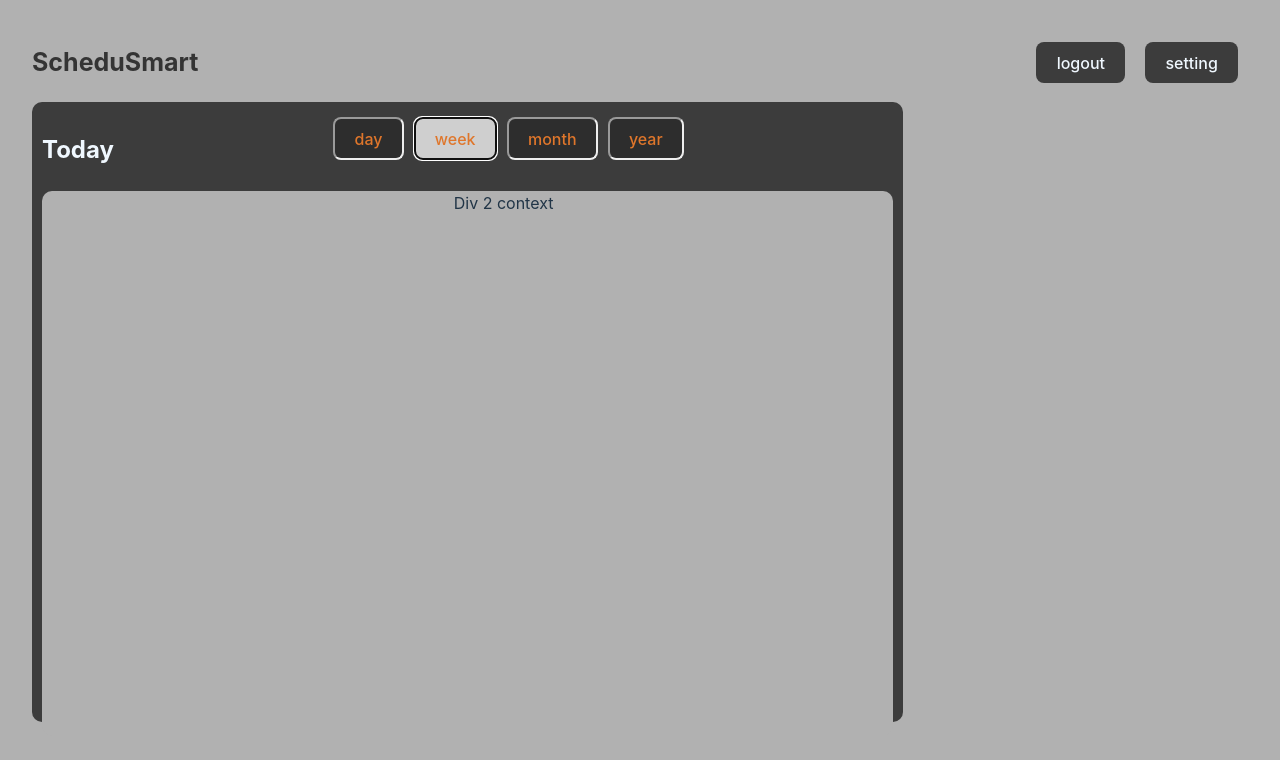
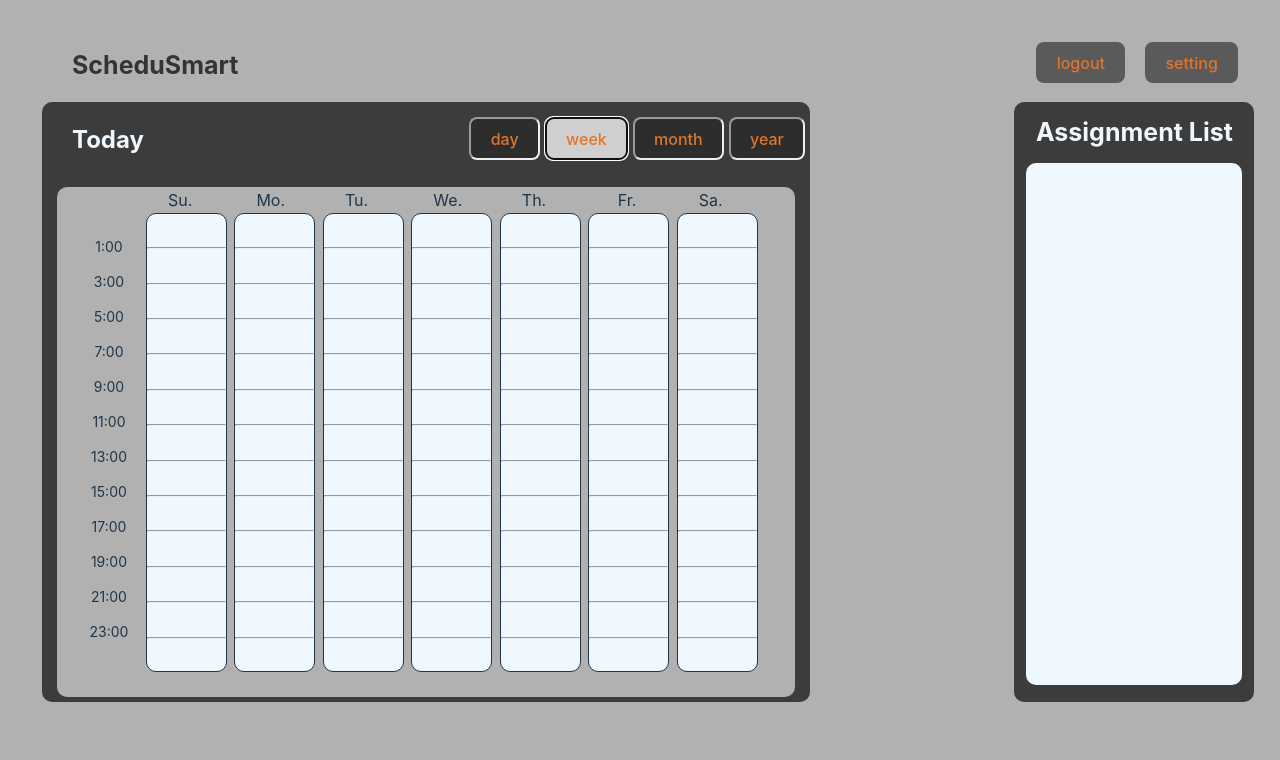
Before and after one commit to Reece-Ausmus/ScheduSmart, a React (Vite) app in the folder schedusmart-frontend/: page /calendar in a window 1280 px wide. Both pictures are taken after a click on the button "week". Shown: the top 760 px of the page. Built offline with nearby package versions, Linux system fonts and the light colour scheme.

Commit message:
adding UI for week and assignment list

```diff
--- a/schedusmart-frontend/src/pages/MainFrame.css
+++ b/schedusmart-frontend/src/pages/MainFrame.css
@@ -1,73 +1,250 @@
+* {
+    box-sizing: border-box;
+    padding: 0px;
+}
 body{
     background-color: #b1b1b1;
     margin: 0px;
+    padding: 0px;
 }
-
+.container{
+    height: 100%;
+    width: 100%;
+}
 .upperBar{
     color: white;
-    width: 100%;
+    width: 100;
     height: 70px;
+    text-align:left;
 }
 .title{
-    float: left;
+    position: absolute;
+    top: 35px;
+    margin-left: 30px;
     font-size: 200px;
+    display: inline;
 }
 .upperBarButton{
-    background-color: #3c3c3c;
-    color: aliceblue;
+    background-color: #5a5a5a;
+    color: rgb(223, 118, 43);
     float: right;
+    top: 35px;
     margin: 10px;
 }
 .title{
     color: rgb(52, 52, 52);
     font-size: 25px;
+    margin-left: 40px;
 }
-.calender_background{
-    padding: 10px;
-    width: 70%;
+.calender_container{
+    position: absolute;
+    width: 60%;
+    height: 600px;
+    background-color: #3c3c3c;
+    border-radius: 10px;
+    margin-left: 10px;
+}
+.calender_container_controlbar{
+    display: block;
+    height: 13%;
+}
+.modeButton {
+    padding: auto;
+    margin-top: 15px;
+    margin-right:5px;
+    background-color: #2d2d2d;
+    border: 2px;
+    border-style: inset;
+    color:rgb(223, 118, 43);
+    float: right;
+}
+.detailInfo{
+    position: absolute;
+    left: 30px;
+    float:left;
+    color: aliceblue;
+}
+.calender1{
+    display: inline;
+    position: absolute;
+    top: 70px;
+    border-radius: 10px;
+    background-color: #b1b1b1;
+    height: 85%;
+    width: 96%;
+    margin: 2%;
+}
+.calender2{
+    display: inline;
+    position: absolute;
+    top: 70px;
+    border-radius: 10px;
+    background-color: #b1b1b1;
+    height: 85%;
+    width: 96%;
+    margin: 2%;
+}
+.dayBox{
+    position: absolute;
+    right: 1%;
+    top: 5%;
+    border: 1px solid;
+    float: right;
+    height: 90%;
+    width: 85%;
+    border-radius: 10px;
+    background-color: aliceblue;
+}
+.dayBox1{
+    position: absolute;
+    left: 12%;
+    top: 5%;
+    border: 1px solid;
+    float: right;
+    height: 90%;
+    width: 11%;
+    border-radius: 10px;
+    background-color: aliceblue;
+}
+#weekday1{
+    position: absolute;
+    left: 15%;
+    top: -3%;
+}
+.dayBox2{
+    position: absolute;
+    left: 24%;
+    top: 5%;
+    border: 1px solid;
+    float: right;
+    height: 90%;
+    width: 11%;
+    border-radius: 10px;
+    background-color: aliceblue;
+}
+#weekday2{
+    position: absolute;
+    left: 27%;
+    top: -3%;
+}
+.dayBox3{
+    position: absolute;
+    left: 36%;
+    top: 5%;
+    border: 1px solid;
+    float: right;
+    height: 90%;
+    width: 11%;
+    border-radius: 10px;
+    background-color: aliceblue;
+}
+#weekday3{
+    position: absolute;
+    left: 39%;
+    top: -3%;
+}
+.dayBox4{
+    position: absolute;
+    left:48%;
+    top: 5%;
+    border: 1px solid;
+    float: right;
+    height: 90%;
+    width: 11%;
+    border-radius: 10px;
+    background-color: aliceblue;
+}
+#weekday4{
+    position: absolute;
+    left: 51%;
+    top: -3%;
+}
+.dayBox5{
+    position: absolute;
+    left: 60%;
+    top: 5%;
+    border: 1px solid;
+    float: right;
+    height: 90%;
+    width: 11%;
+    border-radius: 10px;
+    background-color: aliceblue;
+}
+#weekday5{
+    position: absolute;
+    left: 63%;
+    top: -3%;
+}
+.dayBox6{
+    position: absolute;
+    left: 72%;
+    top: 5%;
+    border: 1px solid;
+    float: right;
+    height: 90%;
+    width: 11%;
+    border-radius: 10px;
+    background-color: aliceblue;
+}
+#weekday6{
+    position: absolute;
+    left: 76%;
+    top: -3%;
+}
+.dayBox7{
+    position: absolute;
+    left:84%;
+    top: 5%;
+    border: 1px solid;
+    float: right;
+    height: 90%;
+    width: 11%;
+    border-radius: 10px;
+    background-color: aliceblue;
+}
+#weekday7{
+    position: absolute;
+    left: 87%;
+    top: -3%;
+}
+.weekday{
+    display: inline;
+}
+.dayLine{
+    margin-top: 33.4px;
+    display: flex;
+}
+
+.dayWord{
+    font-size: 14px;
+}
+
+.daytimebox{
+    position: absolute;
+    top: 6.7%;
+    float: left;
+    height: 90%;
+    width: 14%;
+    border-radius: 10px;
+}
+
+.event_container{
+    position: absolute;
+    right:2%;
+    width: 240px;
     height: 600px;
     background-color: #3c3c3c;
     border-radius: 10px;
 }
-.calender_container{
-    position: relative;
-    top: 15px;
+.Event_title{
+    color: aliceblue;
+    font-size: 25px;
+}
+.ToDoList{
+    position: absolute;
+    margin-left: 5%;
     border-radius: 10px;
-    background-color: #b1b1b1;
-    height: 545px;
+    width: 90%;
+    height: 87%;
+    background-color: aliceblue;
 }
-.modeButton {
-    margin-left:10px;
-    margin-top: 5px;
-    background-color: #2d2d2d;
-    border: 2px;
-    border-style: inset;
-    color:rgb(223, 118, 43);
-}
-.detailInfo{
-    float:left;
-    color: aliceblue;
-}
-.dayWord{
-    display: flex;
-    margin-left: 45%;
-}
-
-.dayBox{
-    border: 1px solid;
-    float: right;
-    height: 510px;
-    width: 80%;
-    border-radius: 10px;
-    background-color: aliceblue;
-    margin-right: 20px;
-    margin-top: 20px;
-}
-.daytimebox{
-    float: left;
-    width: 10%;
-    margin-left: 5px;
-}
-.dayLine{
-    margin-top: 38px;
-}
--- a/schedusmart-frontend/src/pages/MainFrame.jsx
+++ b/schedusmart-frontend/src/pages/MainFrame.jsx
@@ -11,8 +11,33 @@ export default function MainFrame() {
                 <button className='upperBarButton'>setting</button>
                 <button className='upperBarButton'>logout</button>
             </div>
-            <div className='calender_background'>
+            <div className='calender_container'>
+                <div className='calender_container_controlbar'>
                     <h2 className='detailInfo'>{detailInfo}</h2>
+                    <button className='modeButton' id='4' onClick={() => {
+                        setSelectMode(4);
+                        document.getElementById('1').style.backgroundColor = "#2d2d2d";
+                        document.getElementById('2').style.backgroundColor = "#2d2d2d";
+                        document.getElementById('3').style.backgroundColor = "#2d2d2d";
+                        document.getElementById('4').style.backgroundColor = "#cfcfcf";
+                    }}>year</button>
+
+                    <button className='modeButton' id='3' onClick={() => {
+                        setSelectMode(3);
+                        document.getElementById('1').style.backgroundColor = "#2d2d2d";
+                        document.getElementById('2').style.backgroundColor = "#2d2d2d";
+                        document.getElementById('3').style.backgroundColor = "#cfcfcf";
+                        document.getElementById('4').style.backgroundColor = "#2d2d2d";
+                    }}>month</button>
+
+                    <button className='modeButton' id='2' onClick={() => {
+                        setSelectMode(2);
+                        document.getElementById('1').style.backgroundColor = "#2d2d2d";
+                        document.getElementById('2').style.backgroundColor = "#cfcfcf";
+                        document.getElementById('3').style.backgroundColor = "#2d2d2d";
+                        document.getElementById('4').style.backgroundColor = "#2d2d2d";
+                    }}>week</button>
+
                     <button className='modeButton' id='1' onClick={()=>{
                         setSelectMode(1);
                         document.getElementById('1').style.backgroundColor = "#cfcfcf";
@@ -20,29 +45,130 @@ export default function MainFrame() {
                         document.getElementById('3').style.backgroundColor = "#2d2d2d";
                         document.getElementById('4').style.backgroundColor = "#2d2d2d";
                     }}>day</button>
-                <button className='modeButton' id='2' onClick={() => {
-                    setSelectMode(2);
-                    document.getElementById('1').style.backgroundColor = "#2d2d2d";
-                    document.getElementById('2').style.backgroundColor = "#cfcfcf";
-                    document.getElementById('3').style.backgroundColor = "#2d2d2d";
-                    document.getElementById('4').style.backgroundColor = "#2d2d2d";
-                }}>week</button>
-                <button className='modeButton' id='3' onClick={() => {
-                    setSelectMode(3);
-                    document.getElementById('1').style.backgroundColor = "#2d2d2d";
-                    document.getElementById('2').style.backgroundColor = "#2d2d2d";
-                    document.getElementById('3').style.backgroundColor = "#cfcfcf";
-                    document.getElementById('4').style.backgroundColor = "#2d2d2d";
-                }}>month</button>
-                <button className='modeButton' id='4' onClick={() => {
-                    setSelectMode(4);
-                    document.getElementById('1').style.backgroundColor = "#2d2d2d";
-                    document.getElementById('2').style.backgroundColor = "#2d2d2d";
-                    document.getElementById('3').style.backgroundColor = "#2d2d2d";
-                    document.getElementById('4').style.backgroundColor = "#cfcfcf";
-                }}>year</button>
-                <div className='calender_container'>
-                    <div style={{ display: selectMode === 1 ? 'block' : 'none' }}>
+                </div>
+                <div>
+                    <div className='calender2' style={{ display: selectMode === 2 ? 'block' : 'none' }}>
+                        <p className='weekday' id='weekday1'>Su.</p>
+                        <p className='weekday' id='weekday2'>Mo.</p>
+                        <p className='weekday' id='weekday3'>Tu.</p>
+                        <p className='weekday' id='weekday4'>We.</p>
+                        <p className='weekday' id='weekday5'>Th.</p>
+                        <p className='weekday' id='weekday6'>Fr.</p>
+                        <p className='weekday' id='weekday7'>Sa.</p>
+                        <div className='dayBox1'>
+                            <hr className='dayLine'/>
+                            <hr className='dayLine'/>
+                            <hr className='dayLine'/>
+                            <hr className='dayLine'/>
+                            <hr className='dayLine'/>
+                            <hr className='dayLine'/>
+                            <hr className='dayLine'/>
+                            <hr className='dayLine'/>
+                            <hr className='dayLine'/>
+                            <hr className='dayLine'/>
+                            <hr className='dayLine'/>
+                            <hr className='dayLine'/>
+                        </div>
+                        <div className='dayBox2'>
+                            <hr className='dayLine'/>
+                            <hr className='dayLine'/>
+                            <hr className='dayLine'/>
+                            <hr className='dayLine'/>
+                            <hr className='dayLine'/>
+                            <hr className='dayLine'/>
+                            <hr className='dayLine'/>
+                            <hr className='dayLine'/>
+                            <hr className='dayLine'/>
+                            <hr className='dayLine'/>
+                            <hr className='dayLine'/>
+                            <hr className='dayLine'/>
+                        </div>
+                        <div className='dayBox3'>
+                            <hr className='dayLine'/>
+                            <hr className='dayLine'/>
+                            <hr className='dayLine'/>
+                            <hr className='dayLine'/>
+                            <hr className='dayLine'/>
+                            <hr className='dayLine'/>
+                            <hr className='dayLine'/>
+                            <hr className='dayLine'/>
+                            <hr className='dayLine'/>
+                            <hr className='dayLine'/>
+                            <hr className='dayLine'/>
+                            <hr className='dayLine'/>
+                        </div>
+                        <div className='dayBox4'>
+                            <hr className='dayLine'/>
+                            <hr className='dayLine'/>
+                            <hr className='dayLine'/>
+                            <hr className='dayLine'/>
+                            <hr className='dayLine'/>
+                            <hr className='dayLine'/>
+                            <hr className='dayLine'/>
+                            <hr className='dayLine'/>
+                            <hr className='dayLine'/>
+                            <hr className='dayLine'/>
+                            <hr className='dayLine'/>
+                            <hr className='dayLine'/>
+                        </div>
+                        <div className='dayBox5'>
+                            <hr className='dayLine'/>
+                            <hr className='dayLine'/>
+                            <hr className='dayLine'/>
+                            <hr className='dayLine'/>
+                            <hr className='dayLine'/>
+                            <hr className='dayLine'/>
+                            <hr className='dayLine'/>
+                            <hr className='dayLine'/>
+                            <hr className='dayLine'/>
+                            <hr className='dayLine'/>
+                            <hr className='dayLine'/>
+                            <hr className='dayLine'/>
+                        </div>
+                        <div className='dayBox6'>
+                            <hr className='dayLine'/>
+                            <hr className='dayLine'/>
+                            <hr className='dayLine'/>
+                            <hr className='dayLine'/>
+                            <hr className='dayLine'/>
+                            <hr className='dayLine'/>
+                            <hr className='dayLine'/>
+                            <hr className='dayLine'/>
+                            <hr className='dayLine'/>
+                            <hr className='dayLine'/>
+                            <hr className='dayLine'/>
+                            <hr className='dayLine'/>
+                        </div>
+                        <div className='dayBox7'>
+                            <hr className='dayLine'/>
+                            <hr className='dayLine'/>
+                            <hr className='dayLine'/>
+                            <hr className='dayLine'/>
+                            <hr className='dayLine'/>
+                            <hr className='dayLine'/>
+                            <hr className='dayLine'/>
+                            <hr className='dayLine'/>
+                            <hr className='dayLine'/>
+                            <hr className='dayLine'/>
+                            <hr className='dayLine'/>
+                            <hr className='dayLine'/>
+                        </div>
+                        <div className='daytimebox'>
+                            <p className='dayWord'>1:00</p>
+                            <p className='dayWord'>3:00</p>
+                            <p className='dayWord'>5:00</p>
+                            <p className='dayWord'>7:00</p>
+                            <p className='dayWord'>9:00</p>
+                            <p className='dayWord'>11:00</p>
+                            <p className='dayWord'>13:00</p>
+                            <p className='dayWord'>15:00</p>
+                            <p className='dayWord'>17:00</p>
+                            <p className='dayWord'>19:00</p>
+                            <p className='dayWord'>21:00</p>
+                            <p className='dayWord'>23:00</p>
+                        </div>
+                    </div>
+                <div className='calender1' style={{ display: selectMode === 1 ? 'block' : 'none' }}>
                     <div className='dayBox'>
                         <hr className='dayLine'/>
                         <hr className='dayLine'/>
@@ -72,11 +198,15 @@ export default function MainFrame() {
                         <p className='dayWord'>23:00</p>
                     </div>
                 </div>
-                    <div style={{ display: selectMode === 2 ? 'block' : 'none' }}><p>Div 2 context</p></div>
                 <div style={{ display: selectMode === 3 ? 'block' : 'none' }}><p>Div 3 context</p></div>
                 </div>
             </div>
-            <div className='event'></div>
+            <div className='event_container'>
+                <h1 className='Event_title'>Assignment List</h1>
+                <div className='ToDoList'>
+
+                </div>
+            </div>
         </div>
     )
 }
```
Lines whose indentation alone changed are shown as unchanged.
